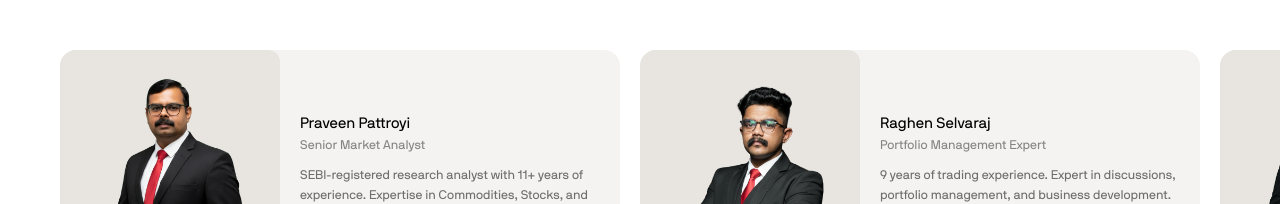
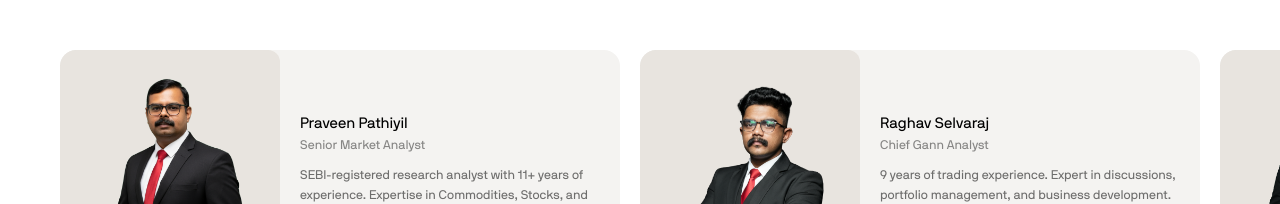
Before and after one commit to Abshar777/delta-trading-hub-v2, a Next.js app: page / in a window 1280 px wide. Shown: the part 4327-4531 px from the top of the page. Built offline with nearby package versions, Linux system fonts and the light colour scheme.

Commit message:
chore: update company address details and revise team member names and roles

```diff
--- a/src/components/CTASection.tsx
+++ b/src/components/CTASection.tsx
@@ -270,7 +270,7 @@ export default function CTASection() {
               {/* Contact details */}
               <div className="mt-8 flex flex-col gap-2">
                 <p className="text-[12.5px] text-black/35 leading-[1.6]">
-                  One Delta Shopping Mall, 2nd Floor,<br />Al Nahda, Dubai, UAE
+                  Metro Station, Corniche One Deira - 7th floor -<br />Office - 710 Gold Souq - Al Corniche - Deira - Dubai
                 </p>
                 <a href="tel:+971507528009" className="text-[12.5px] text-black/35 hover:text-black/60 transition-colors">
                   +971 50 752 8009
--- a/src/components/DoctorsSection.tsx
+++ b/src/components/DoctorsSection.tsx
@@ -72,7 +72,7 @@ const DOCTORS = [
   {
     img: '/team/m14.png',
     Logo: ClevelandLogo,
-    name: 'Praveen Pattroyi',
+    name: 'Praveen Pathiyil',
     role: 'Senior Market Analyst',
     bio: 'SEBI-registered research analyst with 11+ years of experience. Expertise in Commodities, Stocks, and Forex. Mentor at Delta Institutions.',
   },
@@ -80,8 +80,8 @@ const DOCTORS = [
   {
     img: '/team/m6.png',
     Logo: StanfordLogo,
-    name: 'Raghen Selvaraj',
-    role: 'Portfolio Management Expert',
+    name: 'Raghav Selvaraj',
+    role: 'Chief Gann Analyst',
     bio: '9 years of trading experience. Expert in discussions, portfolio management, and business development. B.Tech in Finance, Stocks and Forex.',
   },
   {
@@ -95,14 +95,14 @@ const DOCTORS = [
     img: '/team/m8.png',
     Logo: ClevelandLogo,
     name: 'Mujeeb Rahman',
-    role: 'Forex & Distributed Ledger',
+    role: 'Chief Crypto/Blockchain Analyst',
     bio: '6 years of experience in Forex and Distributed Ledger Technology. Chief Technology Developer at Delta. Postgraduate degree in DLT Development from IIT Kanpur.',
   },
   {
     img: '/team/m10.png',
     Logo: ClevelandLogo,
     name: 'Amjad',
-    role: 'Chief Financial Mentor',
+    role: 'Chief Financial Analyst',
     bio: 'Chief Financial Skills Analyst with a B.Tech in Automotive Engineering. Expertise in financial markets, patterns, Elliott Waves, and HRDC. 5+ years serving Delta clients.',
   },
 
--- a/src/components/Footer.tsx
+++ b/src/components/Footer.tsx
@@ -87,7 +87,7 @@ export default function Footer() {
             {/* Contact details */}
             <div className="mt-8 flex flex-col gap-2.5">
               <p className="text-[13px] text-white/35 tracking-[0.003em] leading-[1.55]">
-               One Deira - 7th floor - Office - 710 Gold Souq <br /> Al Corniche - Deira - Dubai
+               Metro Station, Corniche One Deira - 7th floor - <br /> Office - 710 Gold Souq - Al Corniche - Deira - Dubai
               </p>
               <a href="tel:+971507528009" className="text-[13px] text-white/35 hover:text-white/60 transition-colors tracking-[0.003em]">
                 +971 50 752 8009
```
